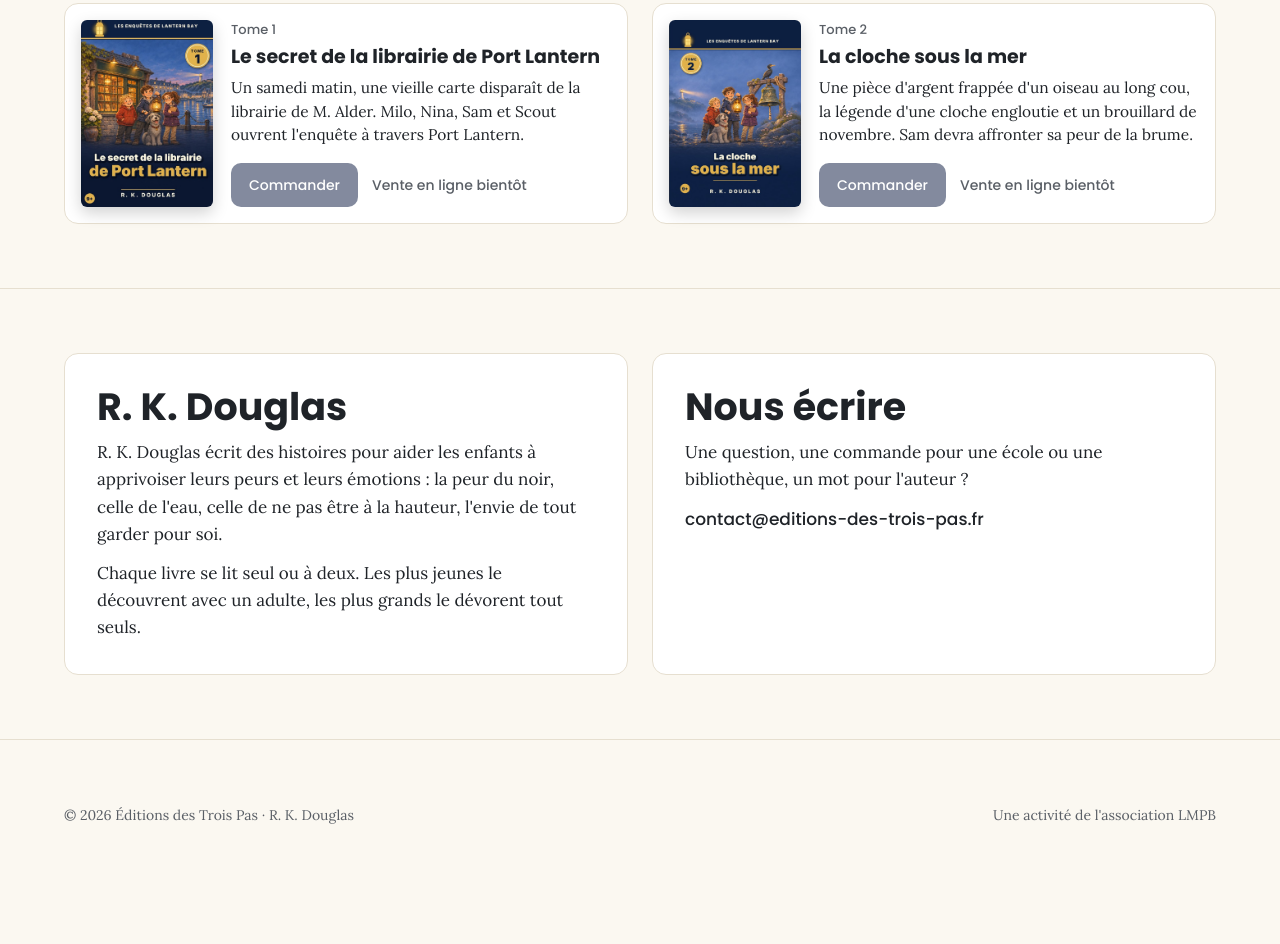
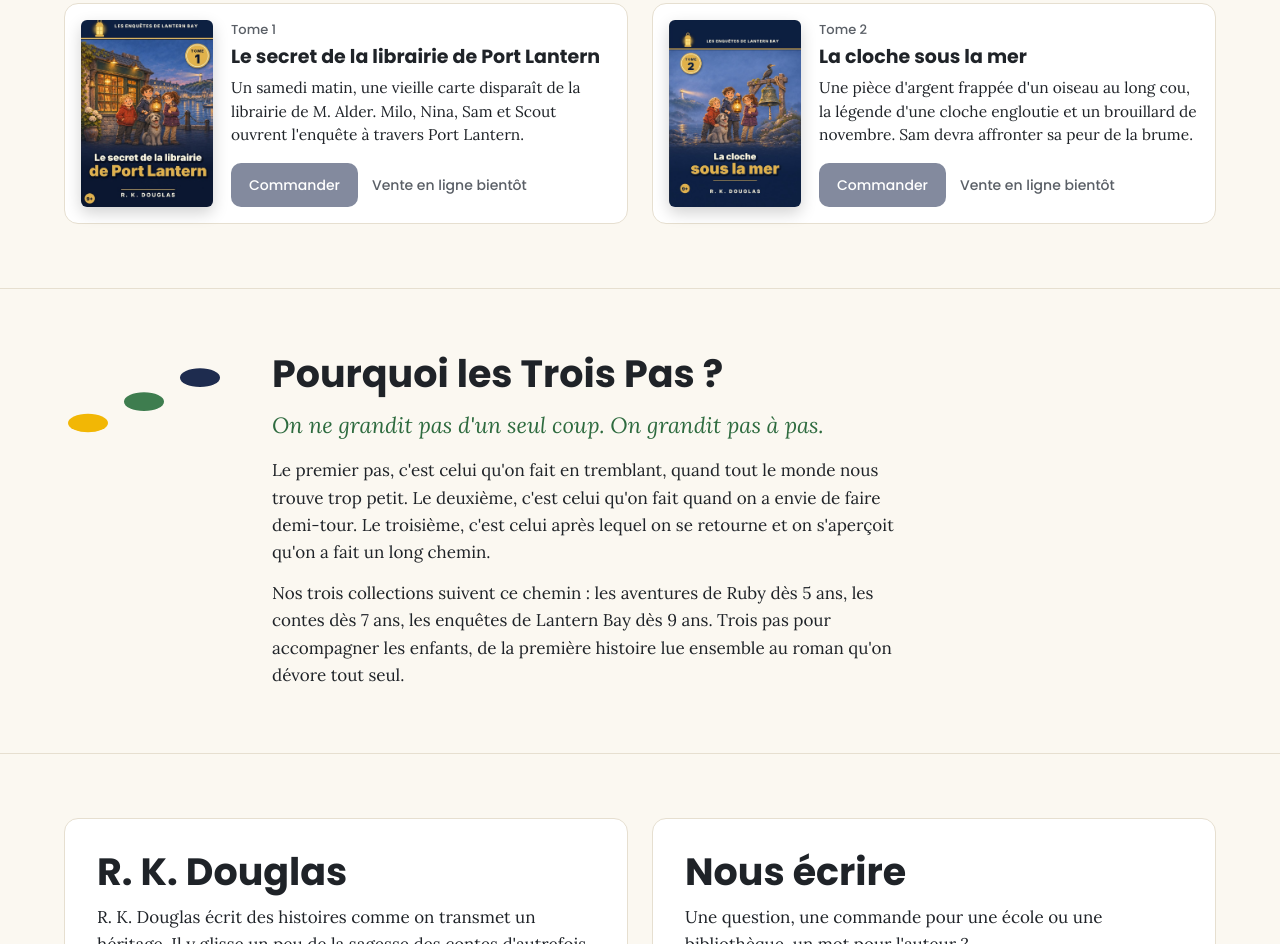
Before and after one commit to fifiroro-ctrl/editions-des-trois-pas, a plain HTML site: page index.html in a window 1280 px wide. Shown: the part 1856-2800 px from the top of the page. Before the commit the page ends 2746 px from the top, so only its background shows below. Drawn offline with Linux system fonts and the light colour scheme.

Commit message:
Actualise la présentation des Trois Pas et la biographie de R. K. Douglas

```diff
--- a/index.html
+++ b/index.html
@@ -64,6 +64,10 @@ nav a{text-decoration:none;padding:8px 0}nav a:hover{text-decoration:underline}
 .j .age,.j .btn{background:var(--jaune);color:#2A1F00}.j h2{color:var(--jaune-f)}
 .v .age,.v .btn{background:var(--vert)}.v h2{color:var(--vert-f)}
 .n .age,.n .btn{background:var(--nuit)}.n h2{color:var(--nuit-f)}
+.pq{display:grid;grid-template-columns:160px minmax(0,1fr);gap:clamp(20px,4vw,48px);align-items:start;max-width:860px}
+.pq-steps{width:160px;height:80px;margin-top:6px}
+.pq p{margin:14px 0 0;max-width:62ch}.pq-lead{font-size:clamp(19px,2.2vw,22px);font-style:italic;color:var(--vert-f)}
+@media(max-width:600px){.pq{grid-template-columns:minmax(0,1fr)}.pq-steps{width:110px;height:55px}}
 /* auteur et contact */
 .duo{display:grid;grid-template-columns:repeat(2,minmax(0,1fr));gap:24px}
 .card{background:var(--paper);border:1px solid var(--line);border-radius:14px;padding:clamp(20px,3vw,32px)}
@@ -93,7 +97,7 @@ footer .wrap{display:flex;flex-wrap:wrap;justify-content:space-between;gap:8px 2
       Éditions des Trois Pas
     </a>
     <nav aria-label="Sections">
-      <a href="#aventures">Aventures</a><a href="#contes">Contes</a><a href="#enquetes">Enquêtes</a><a href="#auteur">L'auteur</a><a href="#contact">Contact</a>
+      <a href="#aventures">Aventures</a><a href="#contes">Contes</a><a href="#enquetes">Enquêtes</a><a href="#trois-pas">Les Trois Pas</a><a href="#auteur">L'auteur</a><a href="#contact">Contact</a>
     </nav>
   </div>
 </header>
@@ -169,11 +173,25 @@ footer .wrap{display:flex;flex-wrap:wrap;justify-content:space-between;gap:8px 2
   </div>
 </section>
 
+<section class="band coll pourquoi" id="trois-pas">
+  <div class="wrap">
+    <div class="pq">
+      <svg class="pq-steps" viewBox="0 0 120 60" aria-hidden="true"><ellipse cx="18" cy="48" rx="15" ry="7" fill="#F2B705"/><ellipse cx="60" cy="32" rx="15" ry="7" fill="#3E7D4F"/><ellipse cx="102" cy="14" rx="15" ry="7" fill="#1E2C4F"/></svg>
+      <div>
+        <h2>Pourquoi les Trois Pas ?</h2>
+        <p class="pq-lead">On ne grandit pas d'un seul coup. On grandit pas à pas.</p>
+        <p>Le premier pas, c'est celui qu'on fait en tremblant, quand tout le monde nous trouve trop petit. Le deuxième, c'est celui qu'on fait quand on a envie de faire demi-tour. Le troisième, c'est celui après lequel on se retourne et on s'aperçoit qu'on a fait un long chemin.</p>
+        <p>Nos trois collections suivent ce chemin : les aventures de Ruby dès&nbsp;5&nbsp;ans, les contes dès&nbsp;7&nbsp;ans, les enquêtes de Lantern Bay dès&nbsp;9&nbsp;ans. Trois pas pour accompagner les enfants, de la première histoire lue ensemble au roman qu'on dévore tout seul.</p>
+      </div>
+    </div>
+  </div>
+</section>
+
 <section class="band coll">
   <div class="wrap duo">
     <div class="card" id="auteur">
       <h2>R. K. Douglas</h2>
-      <p>R. K. Douglas écrit des histoires pour aider les enfants à apprivoiser leurs peurs et leurs émotions : la peur du noir, celle de l'eau, celle de ne pas être à la hauteur, l'envie de tout garder pour soi.</p>
+      <p>R. K. Douglas écrit des histoires comme on transmet un héritage. Il y glisse un peu de la sagesse des contes d'autrefois, la force tranquille des enfants qui osent avancer malgré leurs peurs et la beauté des choses simples : un phare dans la nuit, une graine qui s'allume, un galet tiède au creux de la main.</p>
       <p>Chaque livre se lit seul ou à deux. Les plus jeunes le découvrent avec un adulte, les plus grands le dévorent tout seuls.</p>
     </div>
     <div class="card" id="contact">
```
